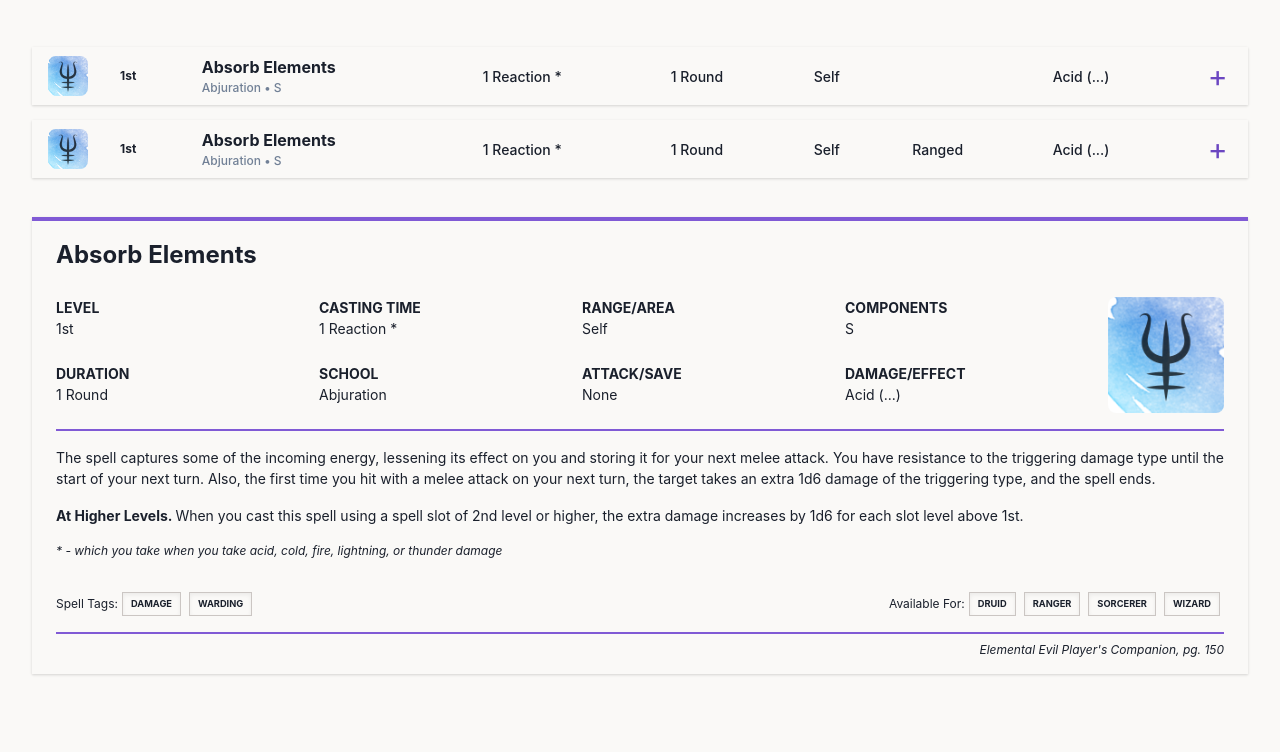
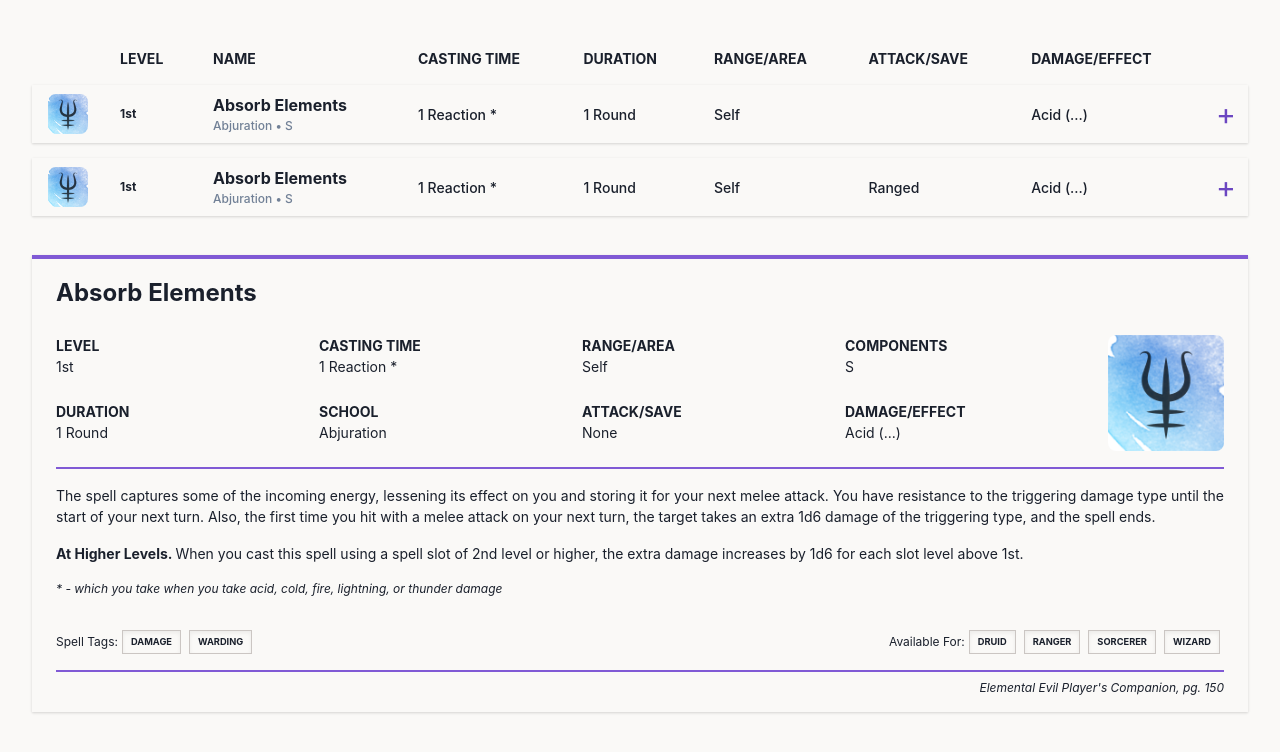
Before and after one commit to dnzv/broke-wizards-club, a React (Create React App) app: page / in a window 1280 px wide. Shown: the top 752 px of the page. Built offline with nearby package versions, Linux system fonts and the light colour scheme.

Commit message:
add headers to spell table

```diff
--- a/src/App.js
+++ b/src/App.js
@@ -74,9 +74,22 @@ function App() {
   const tags = [ 'Damage', 'Warding' ]
   const reference = 'Elemental Evil Player\'s Companion, pg. 150'
   return (
-    <div className="p-8">
+    <div className="p-8 text-gray-900">
       <table style={{ borderSpacing: '0 15px' }}
-             className="w-full table-auto border-separate text-gray-900 text-sm text-left font-medium">
+             className="w-full table-auto border-separate text-sm text-left font-medium">
+        <thead>
+        <tr className="text-sm font-bold uppercase">
+          <td className="px-4"/>
+          <td className="px-4">level</td>
+          <td className="px-4">name</td>
+          <td className="px-4">casting time</td>
+          <td className="px-4">duration</td>
+          <td className="px-4">range/area</td>
+          <td className="px-4">attack/save</td>
+          <td className="px-4">damage/effect</td>
+          <td className="px-4"/>
+        </tr>
+        </thead>
         <tbody>
         <SpellListItem name={name} level={statBlock.level}
                        school={statBlock.school} component={'S'}
--- a/src/components/SpellCard.js
+++ b/src/components/SpellCard.js
@@ -3,7 +3,7 @@ import Tag from "./Tag"
 import StatTable from './StatTable'
 
 const SpellCard = props => (
-  <div className="px-6 pt-4 pb-2 shadow border-solid border-t-4 border-purple-600 text-gray-900">
+  <div className="px-6 pt-4 pb-2 shadow border-solid border-t-4 border-purple-600">
     <p className="text-2xl font-bold mb-6 capitalize">{props.name}</p>
     <StatTable stats={props.stats}/>
     <p className="text-sm text-justify mb-4">{props.description}</p>
```
